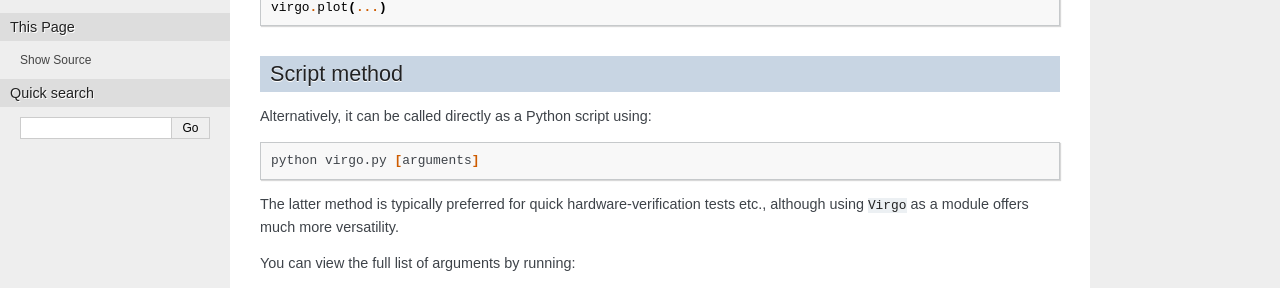
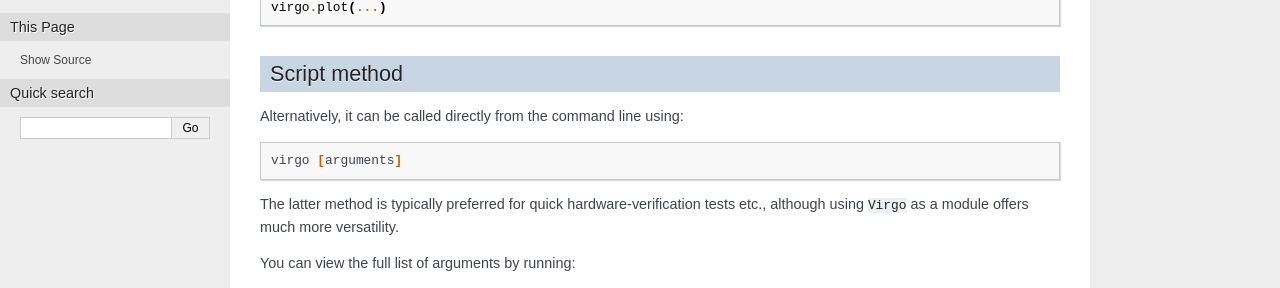
Before and after one commit to 0xCoto/Virgo, a Sphinx documentation site: the page built from docs/source/usage.rst, in a window 1280 px wide. Shown: the part 301-589 px from the top of the page. Built offline with Sphinx 7.4.7, drawn with Linux system fonts in a browser that asks for light colours.

Commit message:
Script to CLI

```diff
--- a/docs/source/usage.rst
+++ b/docs/source/usage.rst
@@ -18,11 +18,11 @@ Module import
 Script method
 ^^^^^^^^^^^^^
 
-Alternatively, it can be called directly as a Python script using:
+Alternatively, it can be called directly from the command line using:
 
 .. code-block:: bash
 
-    python virgo.py [arguments]
+    virgo [arguments]
 
 The latter method is typically preferred for quick hardware-verification tests etc.,
 although using ``Virgo`` as a module offers much more versatility.
```
